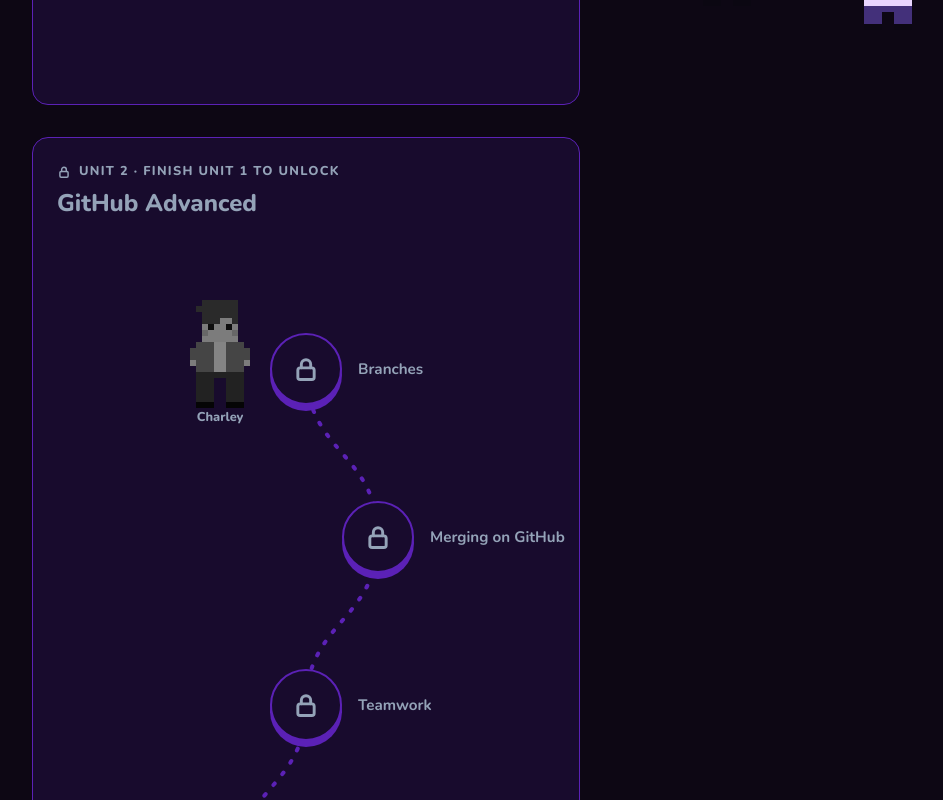
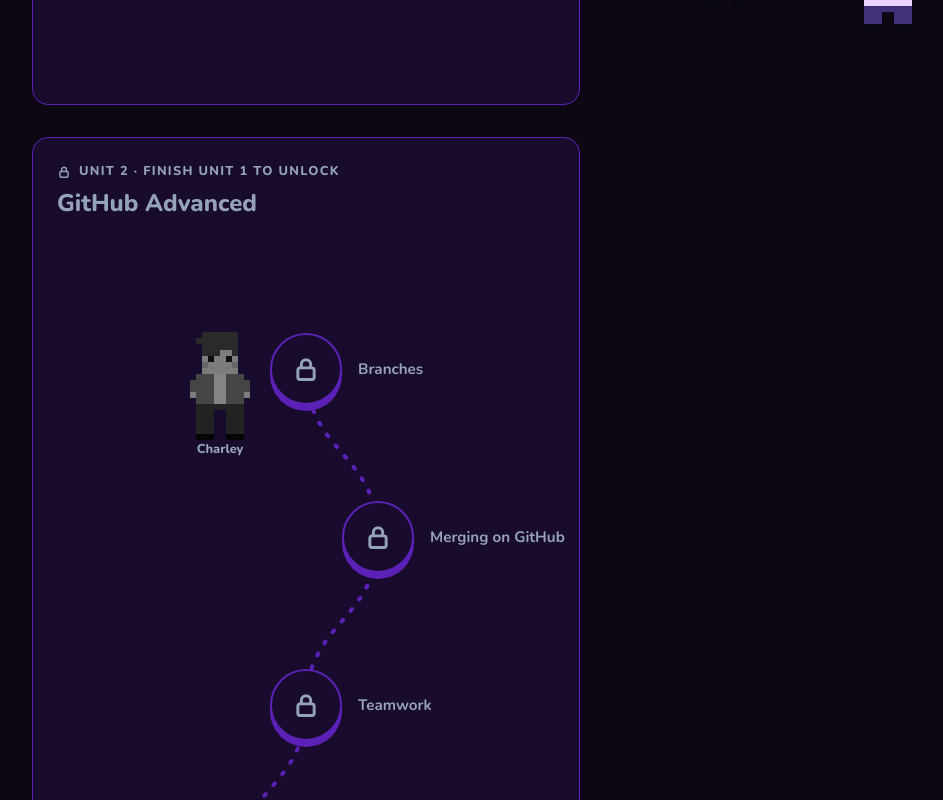
Before and after one commit to stairona/GitLingo, a React (Vite) app: page / in a window 1280 px wide. Shown: the part 812-1612 px from the top of the page, without its empty margins (280-1223 px from the left). Built offline with nearby package versions, Linux system fonts and the light colour scheme.

Commit message:
move charley down a little so his bubble doesn't cover the unit title
charley is taller than jackson and lily, so at lesson 1 his speech
bubble reached up into the github advanced title. he now stands 32
pixels lower, which keeps the bubble clear while he still points at
his lesson.

```diff
--- a/src/components/characters/UnitGuide.css
+++ b/src/components/characters/UnitGuide.css
@@ -5,6 +5,11 @@
   flex-direction: column;
   align-items: center;
   gap: var(--space-1);
+}
+
+/* charley is taller, so he stands a bit lower to keep his bubble clear of the unit title */
+.unit-guide--charley {
+  bottom: 26px;
 }
 
 .unit-guide--left {
--- a/src/components/characters/UnitGuide.jsx
+++ b/src/components/characters/UnitGuide.jsx
@@ -12,7 +12,7 @@ function UnitGuide({ id, side, says, note, unitDone, waiting = false }) {
   const flip = side === 'right'
 
   return (
-    <div className={`unit-guide unit-guide--${side}${waiting ? ' unit-guide--waiting' : ''}`}>
+    <div className={`unit-guide unit-guide--${side} unit-guide--${id}${waiting ? ' unit-guide--waiting' : ''}`}>
       {says && !waiting && <p className="unit-guide__speech">{says}</p>}
       <div className="character-hover" tabIndex={0}>
         <PixelCharacter id={id} pose={pose} flip={flip} />
```
